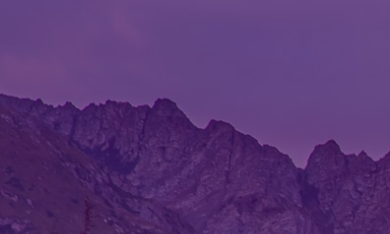
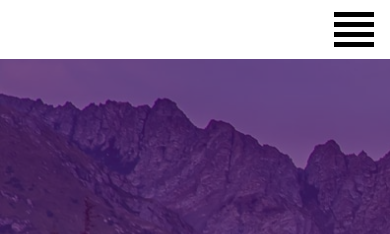
Before and after one commit to testovaask5/css, a plain HTML site: page ex4/index.html in a window 390 px wide. Shown: the top 234 px of the page. Drawn offline with Linux system fonts and the light colour scheme.

Commit message:
Hamburger + Menu

```diff
--- /dev/null
+++ b/ex4/hamburger.css
@@ -0,0 +1,49 @@
+.hamburger-container {
+    display: none;
+    position: absolute;
+    height: 45px;
+    right: 1rem;
+    bottom: 0;
+    top: 0;
+    margin: auto 0;
+}
+
+.hamburger-icon {
+    cursor: pointer;
+}
+
+.hamburger-checkbox {
+    cursor: pointer;
+    position: absolute;
+    width: 40px;
+    height: 40px;
+    padding: 0;
+    margin: 0;
+    opacity: 0;
+}
+
+.hamburger-icon span {
+    height: 5px;
+    width: 40px;
+    background-color: black;
+    display: block;
+    margin: 5px 0;
+    transition: all .7s;
+    transform: none;
+}
+
+.hamburger-checkbox:checked + .hamburger-icon span:first-child {
+    opacity: 0;
+}
+
+.hamburger-checkbox:checked + .hamburger-icon span:last-child {
+    opacity: 0;
+}
+
+.hamburger-checkbox:checked + .hamburger-icon span:nth-of-type(2) {
+    transform: translateY(100%) rotate(-45deg);
+}
+
+.hamburger-checkbox:checked + .hamburger-icon span:nth-of-type(3) {
+    transform: translateY(-100%) rotate(45deg);
+}
--- a/ex4/index.html
+++ b/ex4/index.html
@@ -4,9 +4,28 @@
     <meta charset="UTF-8">
     <meta name="viewport" content="width=device-width, initial-scale=1.0">
     <title>Landing</title>
+    <link rel="stylesheet" href="hamburger.css">
     <link rel="stylesheet" href="style.css">
 </head>
 <body>
+    <nav class="main-menu">
+        <ul class="menu">
+            <li><a href="#">Page 1</a></li>
+            <li><a href="#">Page 2</a></li>
+            <li><a href="#">Page 3</a></li>
+            <li><a href="#">Page 4</a></li>
+            <li><a href="#">Page 5</a></li>
+        </ul>
+        <div class="hamburger-container" >
+            <input type="checkbox" class="hamburger-checkbox" id="openmenu">
+            <label for="openmenu" class="hamburger-icon">
+            <span></span>
+            <span></span>
+            <span></span>
+            <span></span>
+        </label>
+        </div>
+    </nav>
     <section class="container">
         <div class="picture"></div>
         <div class="header header-anim">
--- a/ex4/script.js
+++ b/ex4/script.js
@@ -22,3 +22,13 @@ document.onwheel = function() {
         section1.classList.add('show')
     }
 }
+
+const mainMenu = document.querySelector('.main-menu')
+const hamburger = document.querySelector('.hamburger-checkbox')
+hamburger.onclick = function() {
+    if (hamburger.checked) {
+        mainMenu.classList.add('show')
+    } else {
+        mainMenu.classList.remove('show')
+    }
+}
--- a/ex4/style.css
+++ b/ex4/style.css
@@ -86,3 +86,58 @@ body {
     animation: block-in .5s linear .5s;
     animation-fill-mode: forwards;
 }
+
+.main-menu {
+    position: fixed;
+    z-index: 9999;
+    height: 7vh;
+    width: 100%;
+    background-color: white;
+    overflow: hidden;
+}
+
+.main-menu.show {
+    overflow: visible;
+}
+
+.menu {
+    position: absolute;
+    top: 50%;
+    transform: translateY(-50%);
+    display: flex;
+    gap: 2rem;
+    margin: 0;
+    align-items: center;
+
+}
+
+.menu li {
+    list-style-type: none;
+    flex-basis: 8rem;
+}
+
+.menu a {
+    text-decoration: none;
+    font-family: sans-serif;
+}
+
+@media (max-width: 576px) {
+    .hamburger-container {
+        display: block;
+    }
+
+    .menu {
+        flex-direction: column;
+        align-items: flex-start;
+        gap: .5rem;
+        top: 100%;
+        transform: none;
+        padding-top: .5rem;
+        width: 100%;
+        background-color: white;
+    }
+
+    .menu li {
+        flex-basis: 1rem;
+    }
+}
--- /dev/null
+++ b/ex7-hamburger/style.css
@@ -0,0 +1,41 @@
+.hamburger-container {
+    position: relative;
+}
+
+.hamburger-icon {
+    position: absolute;
+    cursor: pointer;
+}
+
+.hamburger-checkbox {
+    position: absolute;
+    width: 40px;
+    height: 40px;
+    opacity: 0;
+}
+
+.hamburger-icon span {
+    height: 5px;
+    width: 40px;
+    background-color: black;
+    display: block;
+    margin: 5px 0;
+    transition: all .7s;
+    transform: none;
+}
+
+.hamburger-checkbox:checked + .hamburger-icon span:first-child {
+    opacity: 0;
+}
+
+.hamburger-checkbox:checked + .hamburger-icon span:last-child {
+    opacity: 0;
+}
+
+.hamburger-checkbox:checked + .hamburger-icon span:nth-of-type(2) {
+    transform: translateY(100%) rotate(-45deg);
+}
+
+.hamburger-checkbox:checked + .hamburger-icon span:nth-of-type(3) {
+    transform: translateY(-100%) rotate(45deg);
+}
```
Also changed, not shown: ex7-hamburger/index.html (added, +21 -0 lines), ex7-hamburger/script.js (added).
